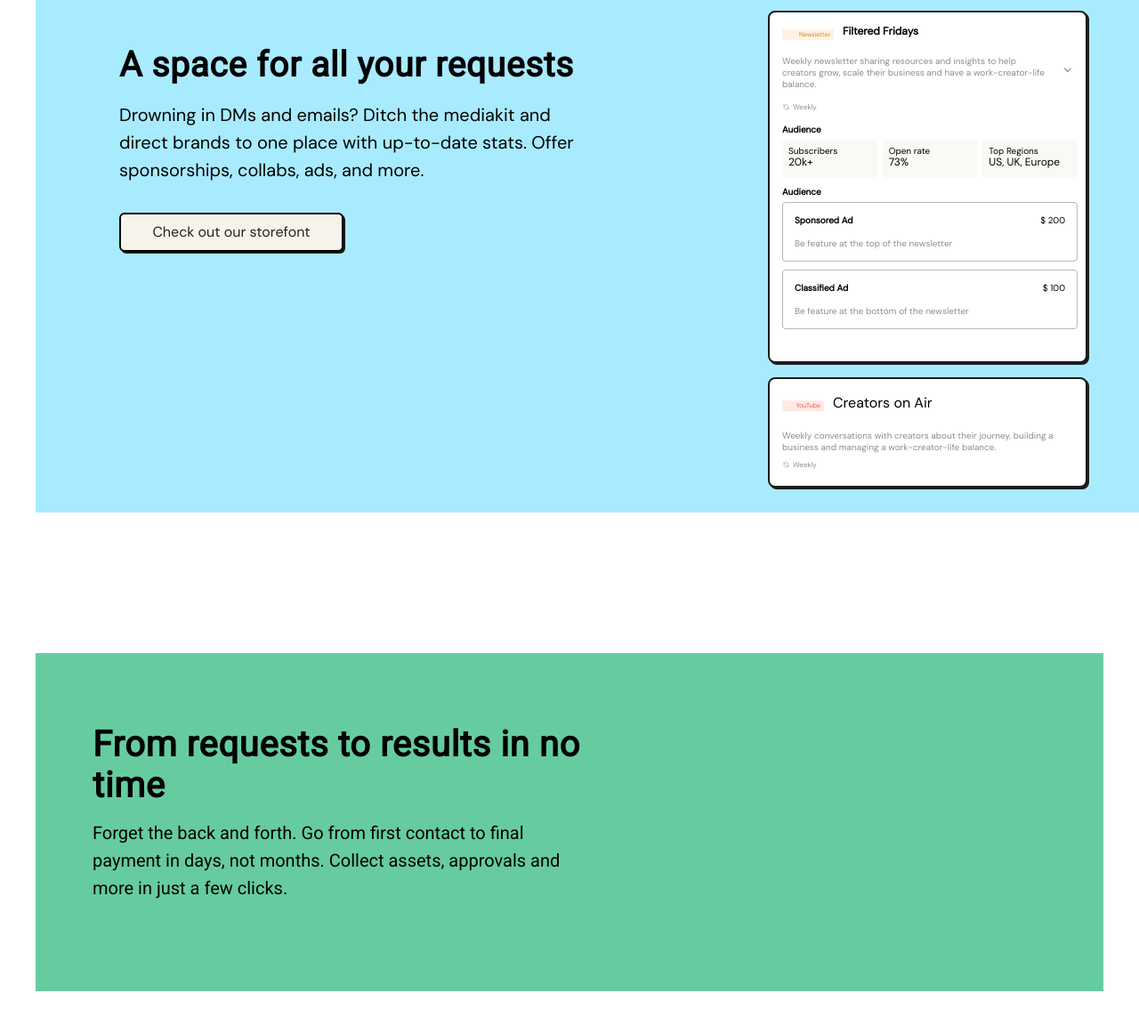
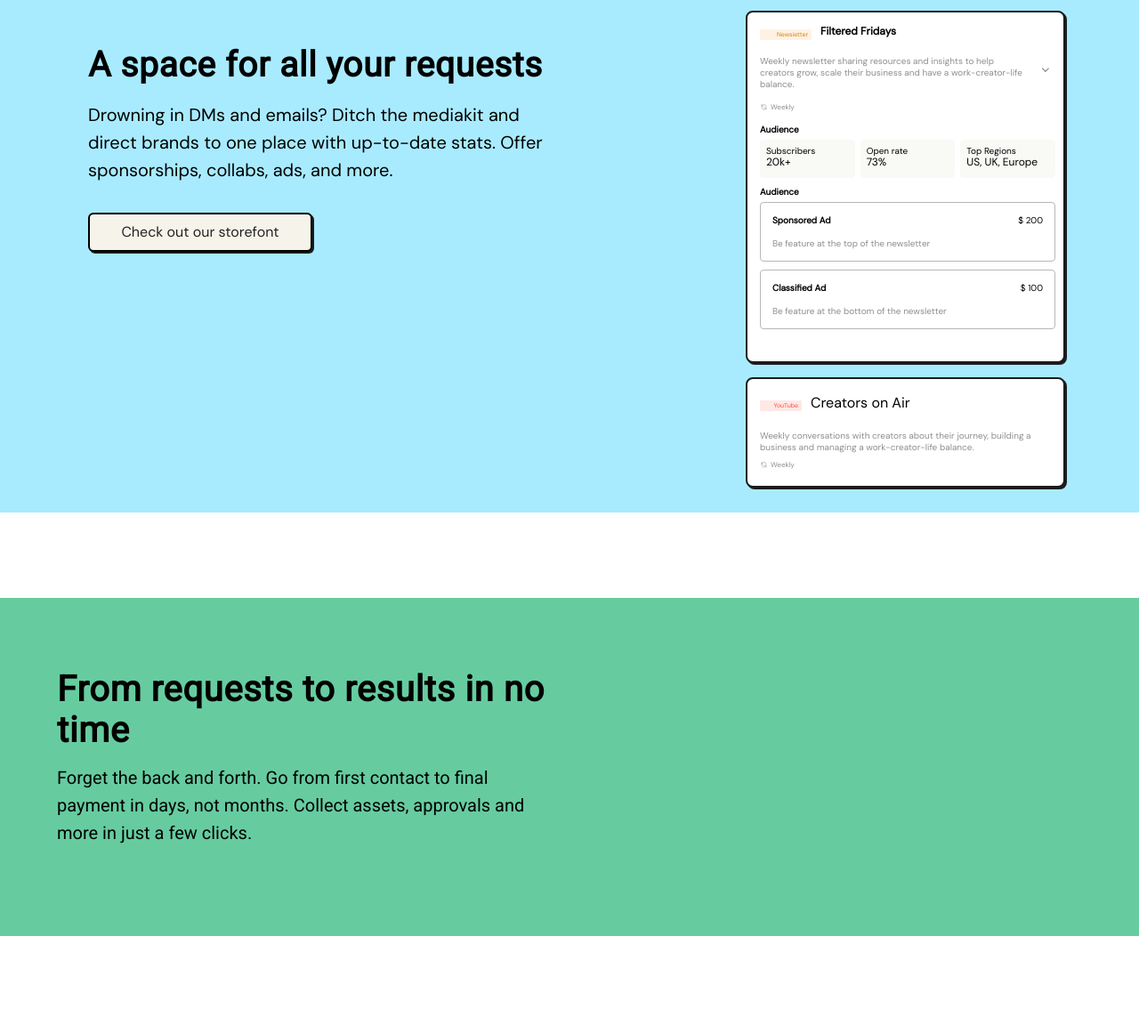
Before and after one commit to yosheeeee/portfolio, a plain HTML site: page Passionfroot/index.html in a window 1280 px wide. Shown: the part 3427-4579 px from the top of the page at 89% size. Drawn offline with Linux system fonts and the light colour scheme.

Commit message:
update passionfroot

```diff
--- a/Passionfroot/style.css
+++ b/Passionfroot/style.css
@@ -208,7 +208,7 @@ header > p,
     letter-spacing: 0.5px;
 }
 .blueblock {
-    margin: 46px 40px 108px 40px;
+    margin: 46px auto;
     background-color: #a8ebff;
     width: 100%;
     display: flex;
@@ -220,6 +220,7 @@ header > p,
     padding-bottom: 28px;
     border-top-left-radius: 16px;
     border-top-right-radius: 16px;
+    width: 1300px;
 }
 .blue-text {
     width: 541px;
@@ -408,8 +409,9 @@ div.ad:last-of-type{
     margin-bottom: 0;
 }
 .green-block{
-    margin:50px auto;
-    width: 1200px;
+    margin: 0 auto;
+    margin-top: 50px;
+    width: 1300px;
     background-color: #66CCA0;
     display: flex;
     flex-direction: row;
```
